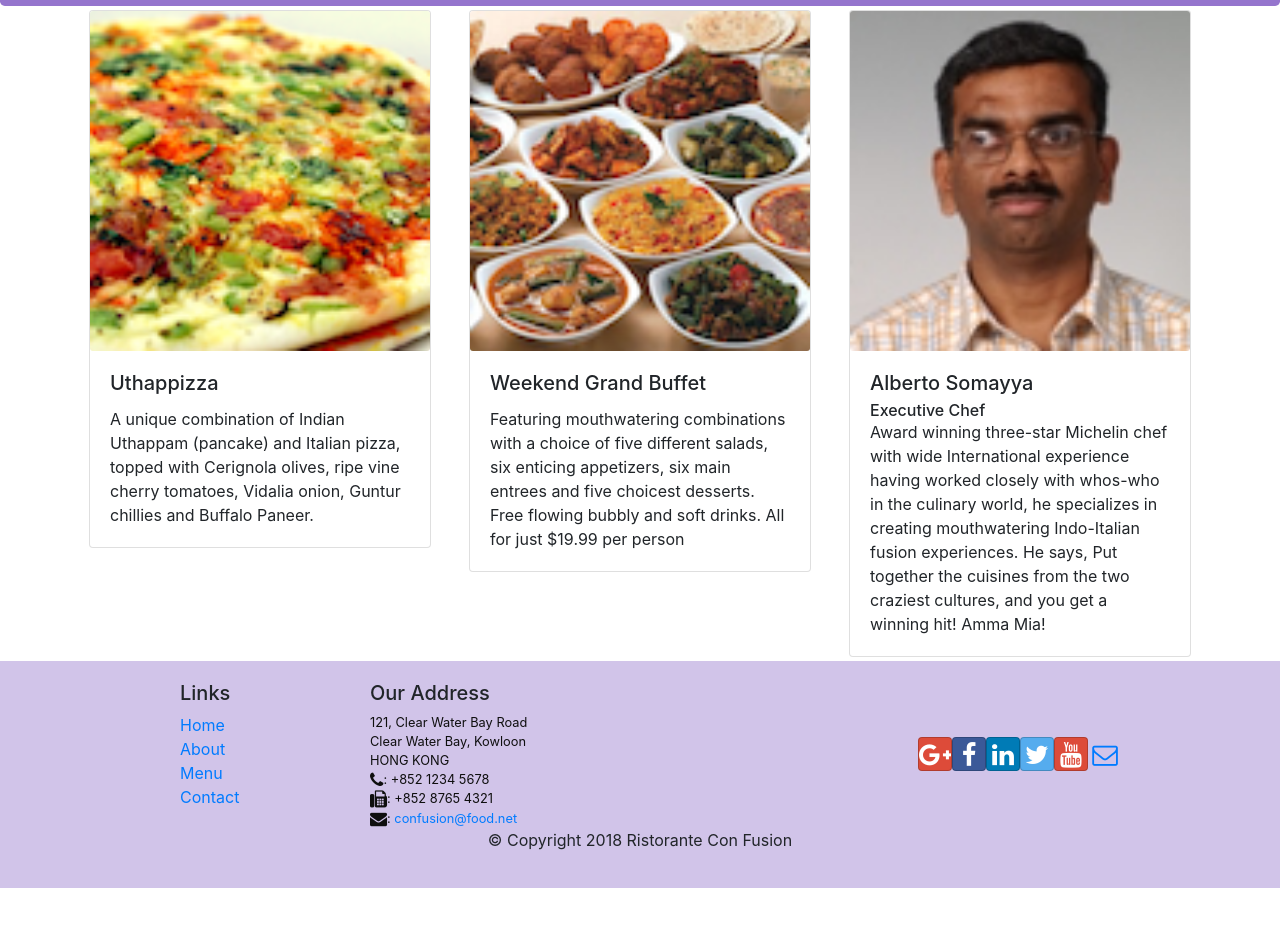
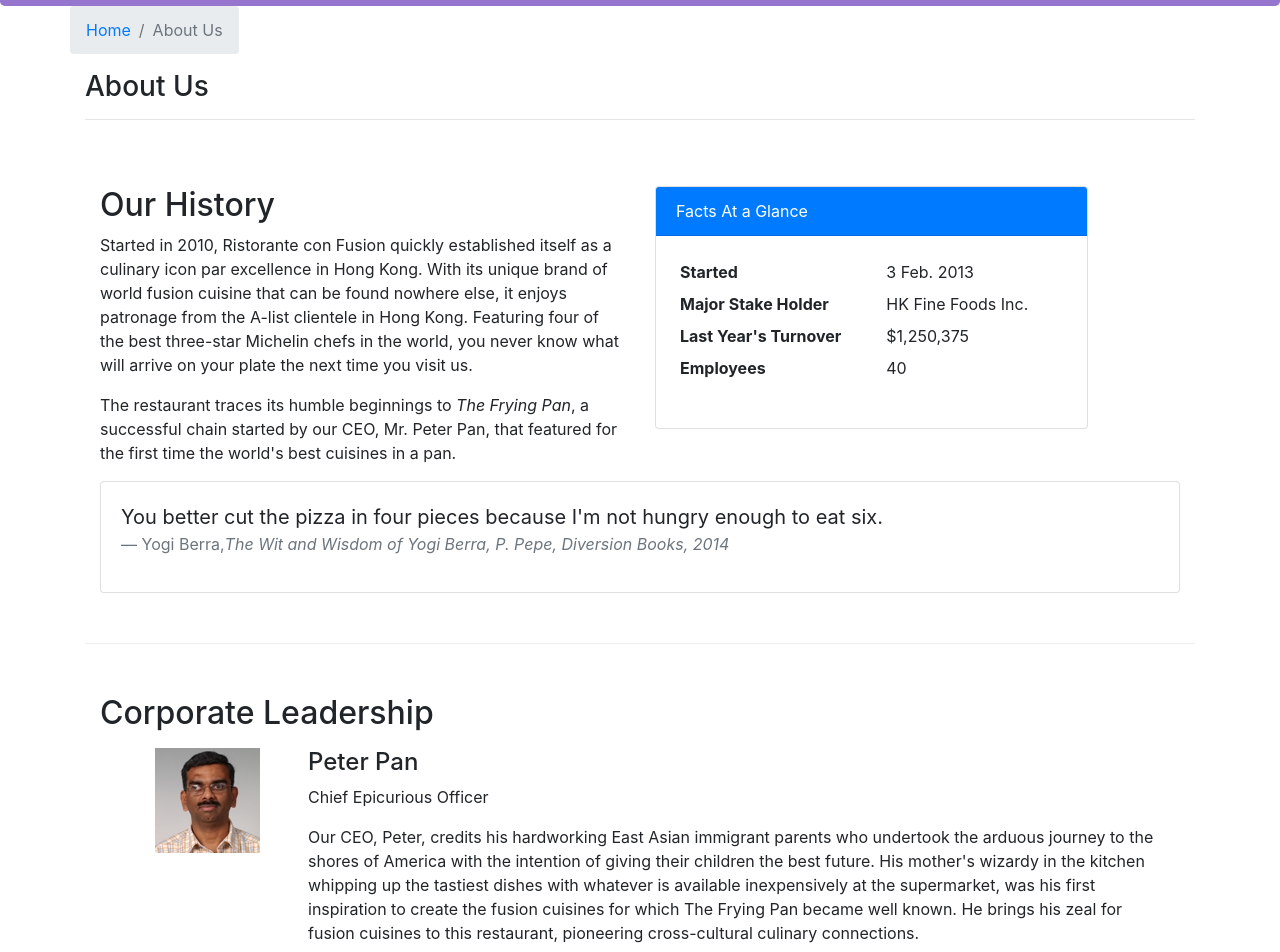
Before and after one commit to ranjan900795/React, a React (Create React App) app: page /aboutus in a window 1280 px wide. Before the commit this address led to /home. Shown: the part 336-1288 px from the top of the page. Before the commit the page ends 1224 px from the top, so only its background shows below. Built offline with nearby package versions, Linux system fonts and the light colour scheme.

Commit message:
Improved pages

```diff
--- /dev/null
+++ b/src/components/AboutComponent.js
@@ -0,0 +1,97 @@
+import React from 'react';
+import { Breadcrumb, BreadcrumbItem, Card, CardBody, CardHeader, Media } from 'reactstrap';
+import { Link } from 'react-router-dom';
+
+
+function RenderLeader({leaders}){
+    return(
+        <div key={leaders.id} className="col-12 mt-2">
+            <Media tag="li">
+                <Media left middle>
+                    <Media object src={leaders.image} alt={leaders.name} />
+                </Media>
+                <Media body className="ml-5">
+                    <Media heading>{leaders.name}</Media>
+                    <p>{leaders.designation}</p>
+                    <p>{leaders.description}</p>
+                </Media>
+            </Media>
+        </div>
+    );
+}
+
+
+
+function About(props) {
+
+    const leaders = props.leaders.map((leader) => {
+        return (
+            <RenderLeader leaders={leader} />
+        );
+    });
+
+    return(
+        <div className="container">
+            <div className="row">
+                <Breadcrumb>
+                    <BreadcrumbItem><Link to="/home">Home</Link></BreadcrumbItem>
+                    <BreadcrumbItem active>About Us</BreadcrumbItem>
+                </Breadcrumb>
+                <div className="col-12">
+                    <h3>About Us</h3>
+                    <hr />
+                </div>
+            </div>
+            <div className="row row-content">
+                <div className="col-12 col-md-6">
+                    <h2>Our History</h2>
+                    <p>Started in 2010, Ristorante con Fusion quickly established itself as a culinary icon par excellence in Hong Kong. With its unique brand of world fusion cuisine that can be found nowhere else, it enjoys patronage from the A-list clientele in Hong Kong.  Featuring four of the best three-star Michelin chefs in the world, you never know what will arrive on your plate the next time you visit us.</p>
+                    <p>The restaurant traces its humble beginnings to <em>The Frying Pan</em>, a successful chain started by our CEO, Mr. Peter Pan, that featured for the first time the world's best cuisines in a pan.</p>
+                </div>
+                <div className="col-12 col-md-5">
+                    <Card>
+                        <CardHeader className="bg-primary text-white">Facts At a Glance</CardHeader>
+                        <CardBody>
+                            <dl className="row p-1">
+                                <dt className="col-6">Started</dt>
+                                <dd className="col-6">3 Feb. 2013</dd>
+                                <dt className="col-6">Major Stake Holder</dt>
+                                <dd className="col-6">HK Fine Foods Inc.</dd>
+                                <dt className="col-6">Last Year's Turnover</dt>
+                                <dd className="col-6">$1,250,375</dd>
+                                <dt className="col-6">Employees</dt>
+                                <dd className="col-6">40</dd>
+                            </dl>
+                        </CardBody>
+                    </Card>
+                </div>
+                <div className="col-12">
+                    <Card>
+                        <CardBody className="bg-faded">
+                            <blockquote className="blockquote">
+                                <p className="mb-0">You better cut the pizza in four pieces because
+                                    I'm not hungry enough to eat six.</p>
+                                <footer className="blockquote-footer">Yogi Berra,
+                                <cite title="Source Title">The Wit and Wisdom of Yogi Berra,
+                                    P. Pepe, Diversion Books, 2014</cite>
+                                </footer>
+                            </blockquote>
+                        </CardBody>
+                    </Card>
+                </div>
+            </div>
+            <div className="row row-content">
+                <div className="col-12">
+                    <h2>Corporate Leadership</h2>
+                </div>
+                <div className="col-12">
+                    <Media list>
+                        {leaders}
+                    </Media>
+                </div>
+            </div>
+        </div>
+    );
+}
+
+export default About;
--- a/src/components/ContactComponent.js
+++ b/src/components/ContactComponent.js
@@ -1,8 +1,24 @@
 import React from 'react';
+import { Breadcrumb, BreadcrumbItem } from 'reactstrap';
+import { Link } from 'react-router-dom';
 
 function Contact(props) {
     return(
         <div className="container">
+            <div className="row">
+                <Breadcrumb>
+                    <BreadcrumbItem>
+                        <Link to='/home'>Home</Link>
+                    </BreadcrumbItem>
+                    <BreadcrumbItem active>
+                        Contact Us
+                    </BreadcrumbItem>
+                </Breadcrumb>
+                <div className="col-12">
+                    <h3>Contact Us</h3>
+                    <hr />
+                </div>
+            </div>
             <div className="row row-content">
                 <div className="col-12">
                 <h3>Location Information</h3>
--- a/src/components/DishDetailComponent.js
+++ b/src/components/DishDetailComponent.js
@@ -1,12 +1,12 @@
 import React from 'react';
-import { Card, CardImg, CardText, CardBody, CardTitle } from 'reactstrap';
-
+import { Card, CardImg, CardText, CardBody, CardTitle, Breadcrumb, BreadcrumbItem } from 'reactstrap';
+import { Link } from 'react-router-dom';
 
     function RenderDish({dish}){
         if(dish != null){
             return (
                 <Card>
-                    <CardImg width="100%" src={dish.image} alt={dish.name} />
+                    <CardImg top width="100%" src={dish.image} alt={dish.name} />
                     <CardBody>
                         <CardTitle>{dish.name}</CardTitle>
                         <CardText>{dish.description}</CardText>
@@ -21,32 +21,28 @@
         }
     }
 
-    function RenderComments({dish}){
-        if(dish != null) {
-            console.log(dish.comments);
-
-
-            const dishComments = dish.comments.map((comment) => {
-                return (
-                    <div className="">
-                        <ul className="list-unstyled">
-                            <li><p>{comment.comment}</p></li>
-                            <li><p>-- {comment.author} , {new Intl.DateTimeFormat('en-US', {year: 'numeric', month: 'short', day: '2-digit'}).format(new Date(Date.parse(comment.date)))}</p></li>
-                        </ul>
-                    </div>
-                );
-            });
-            return(
-                <div>
+    function RenderComments({comments}){
+        if(comments != null) {
+            return (
+                <div className="">
                     <h4>Comments</h4>
-                    {dishComments}
+                    <ul className="list-unstyled">
+                        {comments.map((comment) => {
+                            return(
+                                <li key={comment.id}>
+                                    <p>{comment.comment}</p>
+                                    <p>-- {comment.author} , {new Intl.DateTimeFormat('en-US', {year: 'numeric', month: 'short', day: '2-digit'}).format(new Date(Date.parse(comment.date)))}</p>
+                                </li>
+                            );
+                        })}
+                    </ul>
                 </div>
-            )
+            );
 
         } else {
             return(
                 <div></div>
-            )
+            );
         }
     }
 
@@ -56,11 +52,25 @@
         return(
             <div className="container">
                 <div className="row">
+                    <Breadcrumb>
+                        <BreadcrumbItem>
+                            <Link to='/menu'>Menu</Link>
+                        </BreadcrumbItem>
+                        <BreadcrumbItem active>
+                            {props.dish.name}
+                        </BreadcrumbItem>
+                    </Breadcrumb>
+                    <div className="col-12">
+                        <h3>{props.dish.name}</h3>
+                        <hr />
+                    </div>
+                </div>
+                <div className="row">
                     <div className="col-12 col-md-5 m-1">
                         <RenderDish dish={props.dish} />
                     </div>
                     <div className="col-12 col-md-5 m-1">
-                        <RenderComments dish={props.dish} />
+                        <RenderComments comments={props.comments} />
                     </div>
 
                 </div>
--- a/src/components/MainComponent.js
+++ b/src/components/MainComponent.js
@@ -2,6 +2,7 @@
 import Home from './HomeComponent.js';
 import Menu from './MenuComponent';
 import Contact from './ContactComponent';
+import About from './AboutComponent';
 import DishDetail from './DishDetailComponent';
 import Header from './HeaderComponent';
 import Footer from './FooterComponent';
@@ -38,13 +39,24 @@
       );
     }
 
+    const DishWithId = ({match}) => {
+      return(
+        <DishDetail dish={this.state.dishes.filter((dish) => dish.id === parseInt(match.params.dishId,10))[0]}
+        comments={this.state.comments.filter((comment) => comment.dishId === parseInt(match.params.dishId,10))}
+        />
+
+      );
+    }
+
     return (
       <div>
         <Header />
         <Switch>
           <Route path="/home" component={HomePage} />
           <Route exact path="/menu" component={() => <Menu dishes={this.state.dishes} />} />
+          <Route path="/menu/:dishId" component={DishWithId} />
           <Route exact path="/contactus" component={Contact} />
+          <Route exact path="/aboutus" component={() => <About leaders={this.state.leaders} />} />
           <Redirect to="/home" />
         </Switch>
         <Footer />
--- a/src/components/MenuComponent.js
+++ b/src/components/MenuComponent.js
@@ -1,15 +1,18 @@
 import React from 'react';
 //import { Media } from 'reactstrap';
-import { Card, CardImg, CardTitle, CardImgOverlay } from 'reactstrap';
+import { Card, CardImg, CardTitle, CardImgOverlay, Breadcrumb, BreadcrumbItem } from 'reactstrap';
+import { Link } from 'react-router-dom';
 
     //first method for implementing functions
-    function RenderMenuItem({dish, onClick }){
+    function RenderMenuItem({dish}){
         return(
-            <Card key={dish.id} onClick={() => onClick(dish.id)}>
-                <CardImg width="100%" src={dish.image} alt={dish.name} />
-                <CardImgOverlay>
-                    <CardTitle>{dish.name}</CardTitle>
-                </CardImgOverlay>
+            <Card>
+                <Link to={`/menu/${dish.id}`}>
+                    <CardImg width="100%" src={dish.image} alt={dish.name} />
+                    <CardImgOverlay>
+                        <CardTitle>{dish.name}</CardTitle>
+                    </CardImgOverlay>
+                </Link>
             </Card>
         );
     }
@@ -20,7 +23,7 @@
         const menu = props.dishes.map((dish) => {
             return(
                 <div key={dish.id} className="col-12 col-md-5 m-1">
-                    <RenderMenuItem dish={dish} onClick={props.onClick} />
+                    <RenderMenuItem dish={dish} />
                 </div>
             );
         });
```
